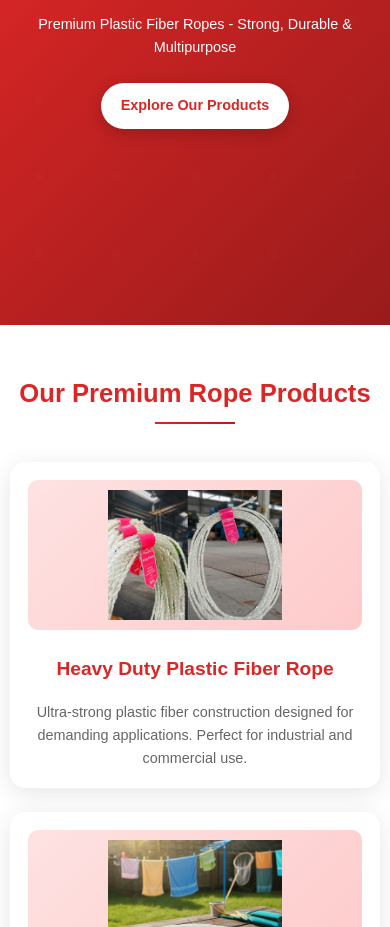
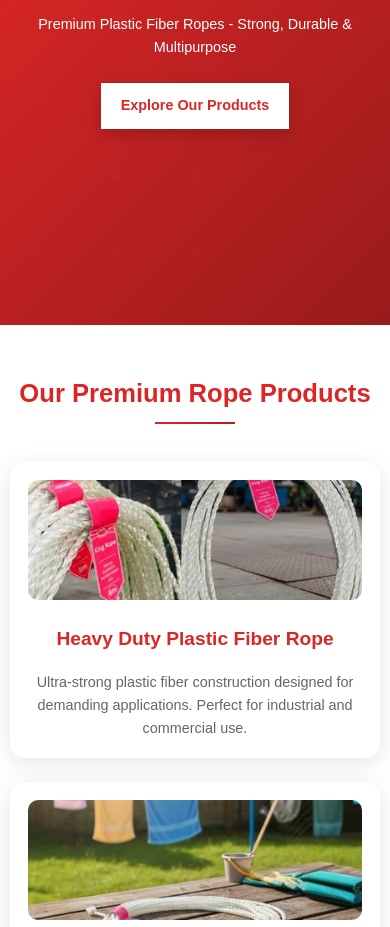
Before and after one commit to Hasitha-Dilshan/King-Rope, a plain HTML site: page index.html in a window 390 px wide. Shown: the part 173-1100 px from the top of the page. Drawn offline with Linux system fonts and the light colour scheme.

Commit message:
Update index.html

```diff
--- a/index.html
+++ b/index.html
@@ -11,6 +11,7 @@
   window.dataLayer = window.dataLayer || [];
   function gtag(){dataLayer.push(arguments);}
   gtag('js', new Date());
+
   gtag('config', 'G-ESEJS3GHP0');
 </script>
 
@@ -161,7 +162,7 @@
             color: #dc2626;
             padding: 1rem 2rem;
             text-decoration: none;
-            border-radius: 50px;
+            borderRadius: 50px;
             font-weight: bold;
             font-size: 1.1rem;
             transition: all 0.3s ease;
@@ -214,8 +215,6 @@
             box-shadow: 0 5px 25px rgba(0,0,0,0.1);
             transition: all 0.3s ease;
             border: 2px solid transparent;
-            display: flex;
-            flex-direction: column;
         }
 
         .product-card:hover {
@@ -224,7 +223,7 @@
             border-color: #dc2626;
         }
 
-        .product-image-container {
+        .product-image {
             width: 100%;
             height: 200px;
             border-radius: 10px;
@@ -233,18 +232,16 @@
             display: flex;
             align-items: center;
             justify-content: center;
-            background: linear-gradient(135deg, #fee2e2, #fecaca);
         }
 
-        .product-image {
+        .product-image img {
             width: 100%;
             height: 100%;
-            object-fit: contain;
+            object-fit: cover;
             transition: transform 0.3s ease;
-            padding: 10px;
         }
 
-        .product-card:hover .product-image {
+        .product-card:hover .product-image img {
             transform: scale(1.05);
         }
 
@@ -258,7 +255,6 @@
             font-size: 1rem;
             line-height: 1.6;
             color: #666;
-            flex-grow: 1;
         }
 
         /* Features Section */
@@ -446,8 +442,8 @@
                 padding: 1.5rem;
             }
 
-            .product-image-container {
-                height: 180px;
+            .product-image {
+                height: 150px;
             }
 
             .product-card h3 {
@@ -527,8 +523,8 @@
                 padding: 1rem;
             }
 
-            .product-image-container {
-                height: 150px;
+            .product-image {
+                height: 120px;
             }
 
             .feature-icon {
@@ -649,24 +645,24 @@
             <h2 class="section-title">Our Premium Rope Products</h2>
             <div class="product-grid">
                 <div class="product-card">
-                    <div class="product-image-container">
-                        <img src="images/rope1.jpg" alt="Heavy Duty Plastic Fiber Rope" class="product-image">
+                    <div class="product-image">
+                        <img src="images/rope1.jpg" alt="Heavy Duty Plastic Fiber Rope">
                     </div>
                     <h3>Heavy Duty Plastic Fiber Rope</h3>
                     <p>Ultra-strong plastic fiber construction designed for demanding applications. Perfect for industrial and commercial use.</p>
                 </div>
 
                 <div class="product-card">
-                    <div class="product-image-container">
-                        <img src="images/rope2.jpg" alt="Multi-Purpose Utility Rope" class="product-image">
+                    <div class="product-image">
+                        <img src="images/rope2.jpg" alt="Multi-Purpose Utility Rope">
                     </div>
                     <h3>Multi-Purpose Utility Rope</h3>
                     <p>Versatile plastic fiber rope suitable for various applications. Weather-resistant and long-lasting durability.</p>
                 </div>
 
                 <div class="product-card">
-                    <div class="product-image-container">
-                        <img src="images/rope3.jpg" alt="Professional Grade Rope" class="product-image">
+                    <div class="product-image">
+                        <img src="images/rope3.jpg" alt="Professional Grade Rope">
                     </div>
                     <h3>Professional Grade Rope</h3>
                     <p>Premium quality plastic fiber rope engineered for professional applications requiring maximum strength and reliability.</p>
```
Lines whose indentation alone changed are shown as unchanged.
